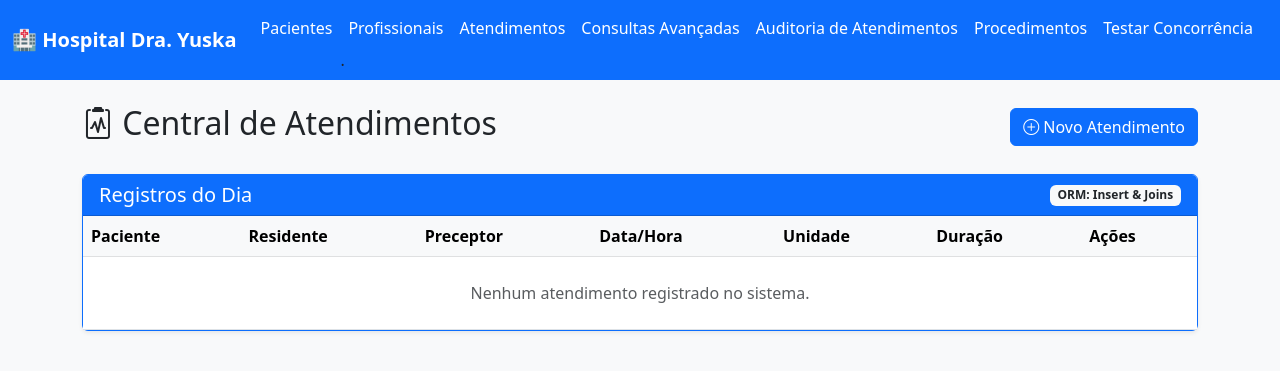
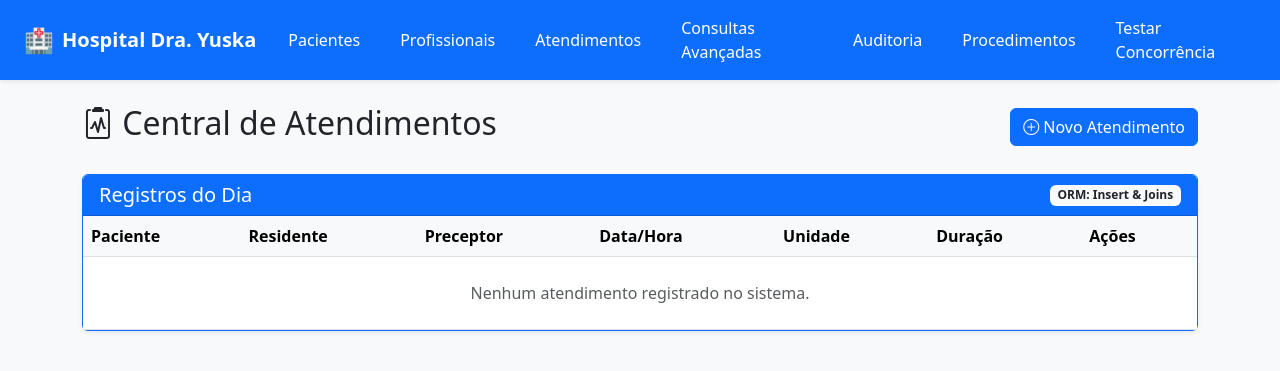
Before and after one commit to antoniofpneto/Sistema-de-Gestao-Hospitalar-Dra-Yuska-Maritan-Brito-Projeto-Banco-de-Dados-, a Flask app: page /atendimentos in a window 1280 px wide. Shown: the top 371 px of the page. Run offline with Flask 3, Linux system fonts and the light colour scheme; some libraries are stand-ins or nearby versions.

Commit message:
style: melhorando a disposição dos navegaveis da top-bar

```diff
--- a/app/templates/base.html
+++ b/app/templates/base.html
@@ -11,35 +11,71 @@
 </head>
 <body class="bg-light">
 
+    <style>
+        /* Transição suave para todos os links */
+        .nav-hover-effect {
+            transition: all 0.3s ease !important;
+            border-radius: 6px; /* Deixa os cantos do fundo escuro arredondados */
+        }
+
+        /* O que acontece quando o mouse passa por cima */
+        .nav-hover-effect:hover {
+            background-color: rgba(0, 0, 0, 0.2) !important; /* Fundo preto com 20% de opacidade */
+            transform: translateY(-3px); /* Faz o link "saltar" 3 pixels para cima */
+        }
+
+        /* Efeito especial para o botão amarelo de concorrência */
+        .btn-hover-jump {
+            transition: all 0.3s ease !important;
+        }
+
+        .btn-hover-jump:hover {
+            transform: translateY(-3px);
+            box-shadow: 0 6px 12px rgba(0,0,0,0.15) !important; /* Aumenta a sombra quando ele pula */
+        }
+    </style>
+
     <!-- Menu de Navegação Superior -->
-    <nav class="navbar navbar-expand-lg navbar-dark bg-primary mb-4">
-        <div class="container-fluid">
-            <a class="navbar-brand text-white fw-bold" href="{{ url_for('dashboard') }}">🏥 Hospital Dra. Yuska</a>
-            <button class="navbar-toggler" type="button" data-bs-toggle="collapse" data-bs-target="#navbarNav">
+    <nav class="navbar navbar-expand-lg navbar-dark bg-primary shadow-sm mb-4 py-2">
+        <div class="container-fluid px-4">
+            <!-- Logo / Brand -->
+            <a class="navbar-brand text-white fw-bold d-flex align-items-center" href="{{ url_for('dashboard') }}">
+                <span class="fs-4 me-2">🏥</span> Hospital Dra. Yuska
+            </a>
+
+            <!-- Botão Mobile -->
+            <button class="navbar-toggler border-0 shadow-none" type="button" data-bs-toggle="collapse" data-bs-target="#navbarNav">
                 <span class="navbar-toggler-icon"></span>
             </button>
+
+            <!-- Links da Navegação -->
             <div class="collapse navbar-collapse" id="navbarNav">
-                <ul class="navbar-nav">
+                <!-- ms-auto joga os itens para a direita, gap-2 dá espaçamento entre eles -->
+                <ul class="navbar-nav ms-auto gap-2 align-items-lg-center">
+
+                    <!-- ADICIONADO: nav-hover-effect e px-3 em todos os links -->
                     <li class="nav-item">
-                        <a class="nav-link text-white" href="{{ url_for('listar_pacientes') }}">Pacientes</a>
+                        <a class="nav-link text-white px-3 nav-hover-effect" href="{{ url_for('listar_pacientes') }}">Pacientes</a>
                     </li>
                     <li class="nav-item">
-                        <a class="nav-link text-white" href="{{ url_for('listar_profissionais') }}">Profissionais</a>.
+                        <a class="nav-link text-white px-3 nav-hover-effect" href="{{ url_for('listar_profissionais') }}">Profissionais</a>
                     </li>
                     <li class="nav-item">
-                        <a class="nav-link text-white" href="{{ url_for('listar_atendimentos') }}">Atendimentos</a>
+                        <a class="nav-link text-white px-3 nav-hover-effect" href="{{ url_for('listar_atendimentos') }}">Atendimentos</a>
                     </li>
                     <li class="nav-item">
-                        <a class="nav-link text-white" href="{{ url_for('consultas_avancadas') }}">Consultas Avançadas</a>
+                        <a class="nav-link text-white px-3 nav-hover-effect" href="{{ url_for('consultas_avancadas') }}">Consultas Avançadas</a>
                     </li>
                     <li class="nav-item">
-                        <a class="nav-link text-white" href="{{ url_for('auditoria_atendimentos') }}">Auditoria de Atendimentos</a>
+                        <a class="nav-link text-white px-3 nav-hover-effect" href="{{ url_for('auditoria_atendimentos') }}">Auditoria</a>
                     </li>
                     <li class="nav-item">
-                        <a class="nav-link text-white" href="{{ url_for('listar_procedimentos') }}">Procedimentos</a>
+                        <a class="nav-link text-white px-3 nav-hover-effect" href="{{ url_for('listar_procedimentos') }}">Procedimentos</a>
                     </li>
+
+                    <!-- ADICIONADO: Botão de Teste Destacado com a classe btn-hover-jump -->
                     <li class="nav-item">
-                        <a class="nav-link text-white" href="{{ url_for('concorrencia_view') }}">Testar Concorrência</a>
+                        <a class="nav-link text-white px-3 nav-hover-effect" href="{{ url_for('concorrencia_view') }}"> Testar Concorrência</a>
                     </li>
                 </ul>
             </div>
```
